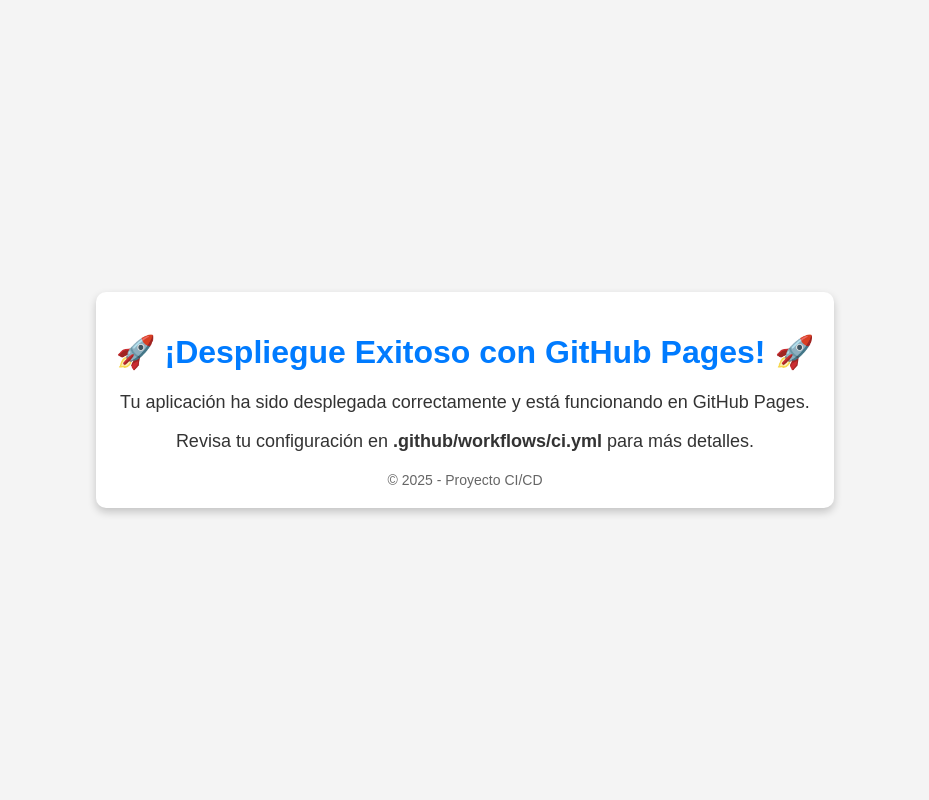
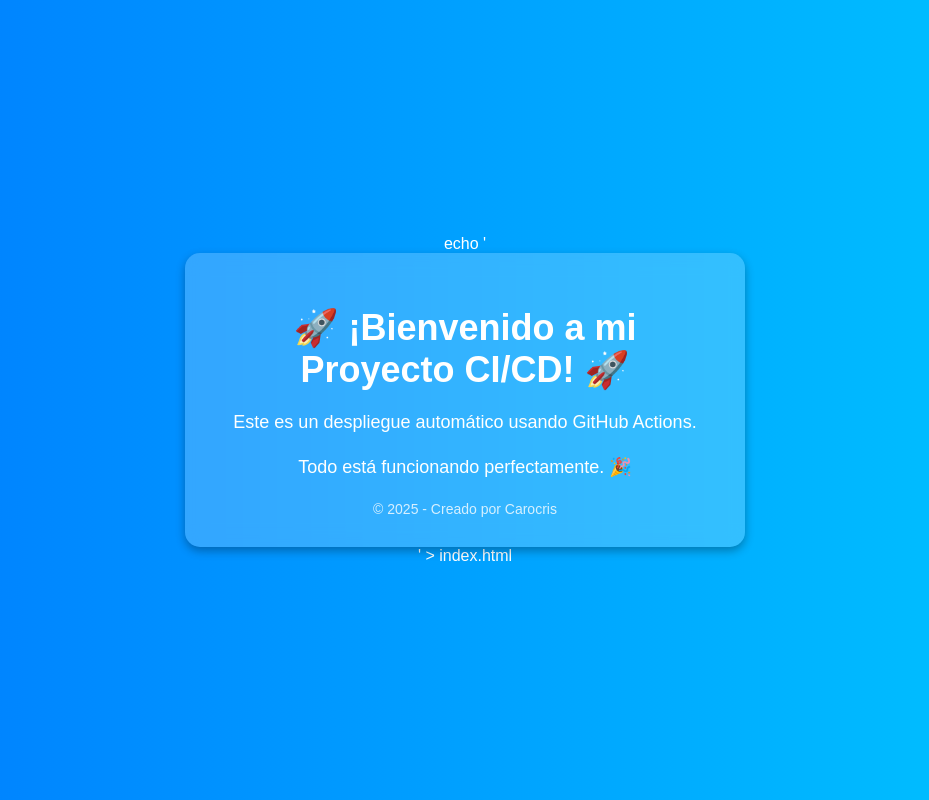
Before and after one commit to Carocris/PipelineCI-CD, a website: page public/index.html in a window 1280 px wide. Shown: the whole page, without its empty margins (175-1104 px from the left). Drawn offline with Linux system fonts and the light colour scheme.

Commit message:
Actualizar index.html y limpiar archivos innecesarios

```diff
--- a/public/index.html
+++ b/public/index.html
@@ -1,13 +1,13 @@
-<!DOCTYPE html>
+echo '<!DOCTYPE html>
 <html lang="es">
 <head>
     <meta charset="UTF-8">
     <meta name="viewport" content="width=device-width, initial-scale=1.0">
-    <title>Pipeline CI/CD</title>
+    <title>Bienvenido a mi Proyecto CI/CD</title>
     <style>
         body {
             font-family: Arial, sans-serif;
-            background-color: #f4f4f4;
+            background: linear-gradient(to right, #007bff, #00c6ff);
             margin: 0;
             padding: 0;
             display: flex;
@@ -15,34 +15,38 @@
             align-items: center;
             justify-content: center;
             height: 100vh;
+            color: white;
+            text-align: center;
         }
         .container {
-            background: white;
-            padding: 20px;
-            border-radius: 10px;
-            box-shadow: 0px 4px 8px rgba(0, 0, 0, 0.2);
-            text-align: center;
+            background: rgba(255, 255, 255, 0.2);
+            padding: 30px;
+            border-radius: 15px;
+            box-shadow: 0px 4px 10px rgba(0, 0, 0, 0.3);
+            backdrop-filter: blur(10px);
+            max-width: 500px;
         }
         h1 {
-            color: #007bff;
+            font-size: 36px;
+            margin-bottom: 10px;
         }
         p {
             font-size: 18px;
-            color: #333;
+            line-height: 1.5;
         }
         .footer {
             margin-top: 20px;
             font-size: 14px;
-            color: #666;
+            opacity: 0.8;
         }
     </style>
 </head>
 <body>
     <div class="container">
-        <h1>🚀 ¡Despliegue Exitoso con GitHub Pages! 🚀</h1>
-        <p>Tu aplicación ha sido desplegada correctamente y está funcionando en GitHub Pages.</p>
-        <p>Revisa tu configuración en <strong>.github/workflows/ci.yml</strong> para más detalles.</p>
-        <div class="footer">© 2025 - Proyecto CI/CD</div>
+        <h1>🚀 ¡Bienvenido a mi Proyecto CI/CD! 🚀</h1>
+        <p>Este es un despliegue automático usando GitHub Actions.</p>
+        <p>Todo está funcionando perfectamente. 🎉</p>
+        <div class="footer">© 2025 - Creado por Carocris</div>
     </div>
 </body>
-</html>
+</html>' > index.html
```
